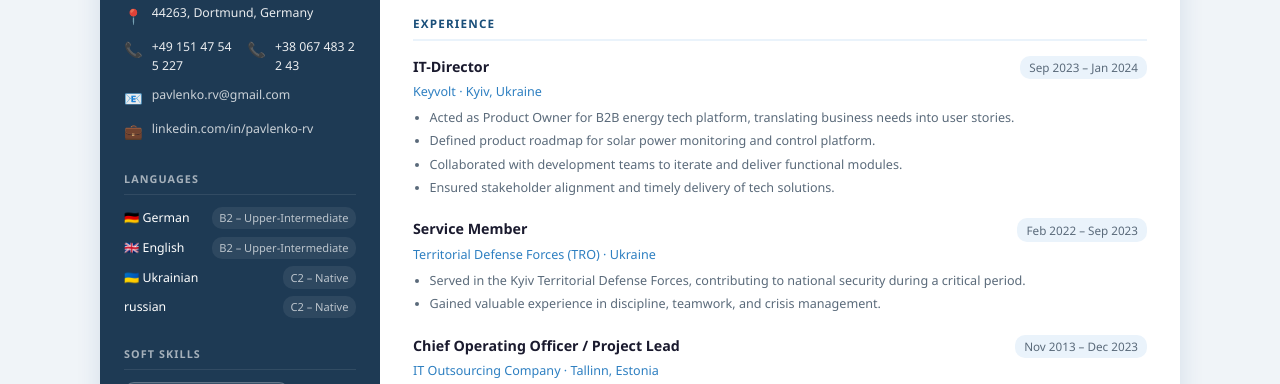
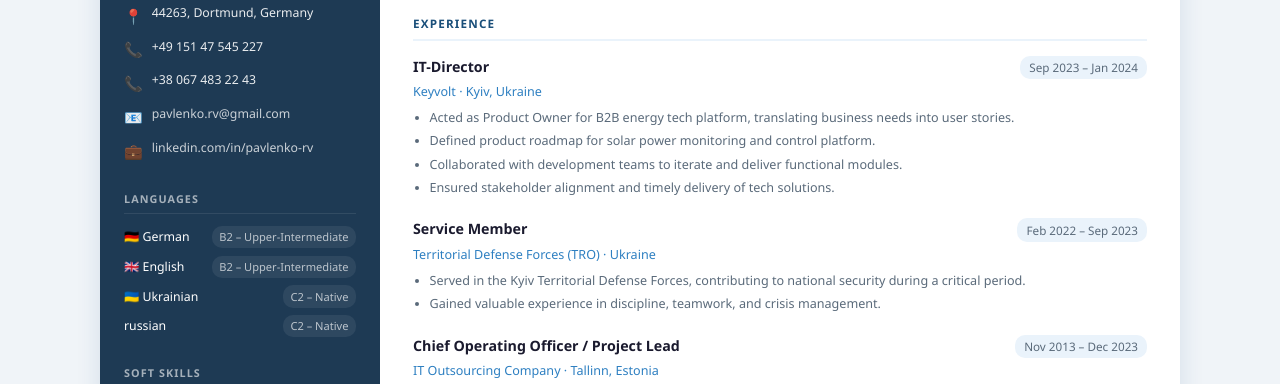
Before and after one commit to pavlenkorv/CV_PRV, a website: page index.html in a window 1280 px wide. Shown: the part 336-720 px from the top of the page. Drawn offline with Linux system fonts and the light colour scheme.

Commit message:
Fix contact item formatting in index.html
Signed-off-by: pavlenkorv <163342797+pavlenkorv@users.noreply.github.com>

```diff
--- a/index.html
+++ b/index.html
@@ -318,6 +318,8 @@
       <div class="contact-item">
         <span class="ci-icon">📞</span>
         <span>+49 151 47 545 227</span>
+      </div>
+      <div class="contact-item">
         <span class="ci-icon">📞</span>
         <span>+38 067 483 22 43</span>
       </div>
```
